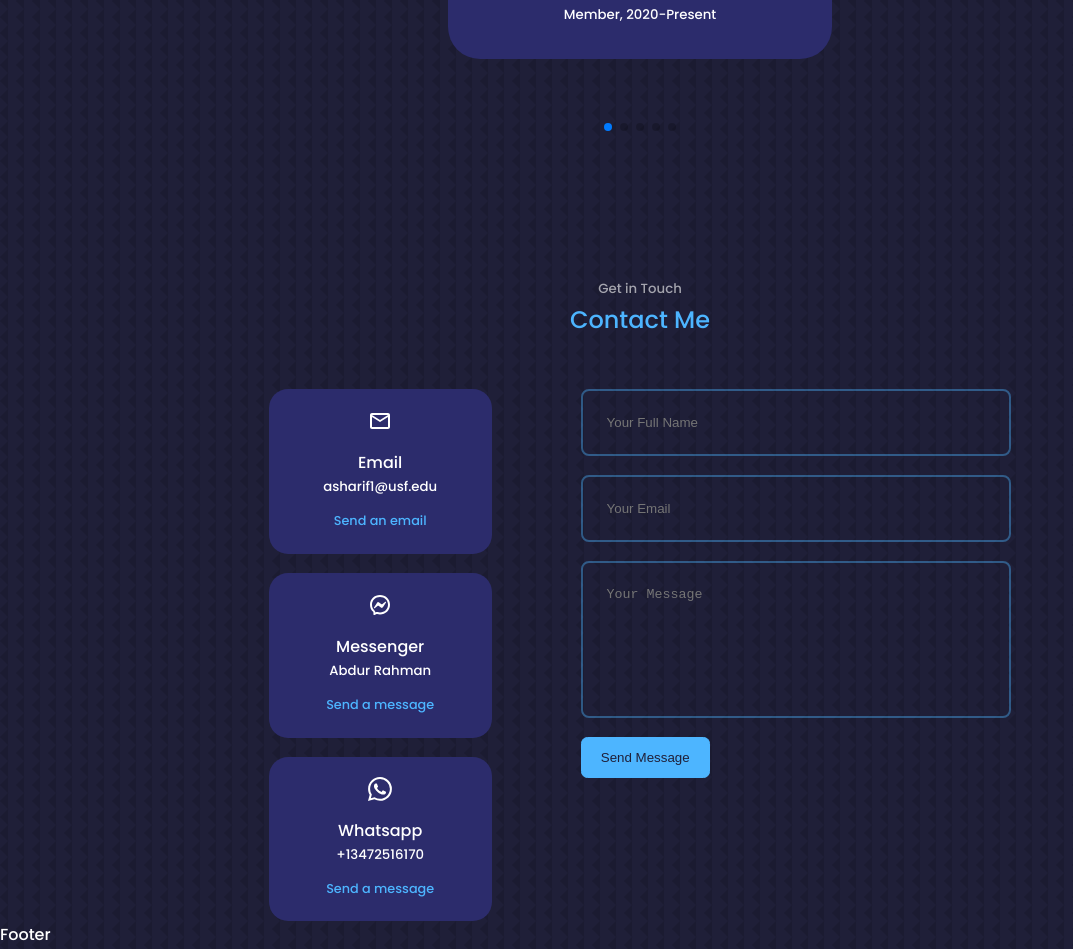
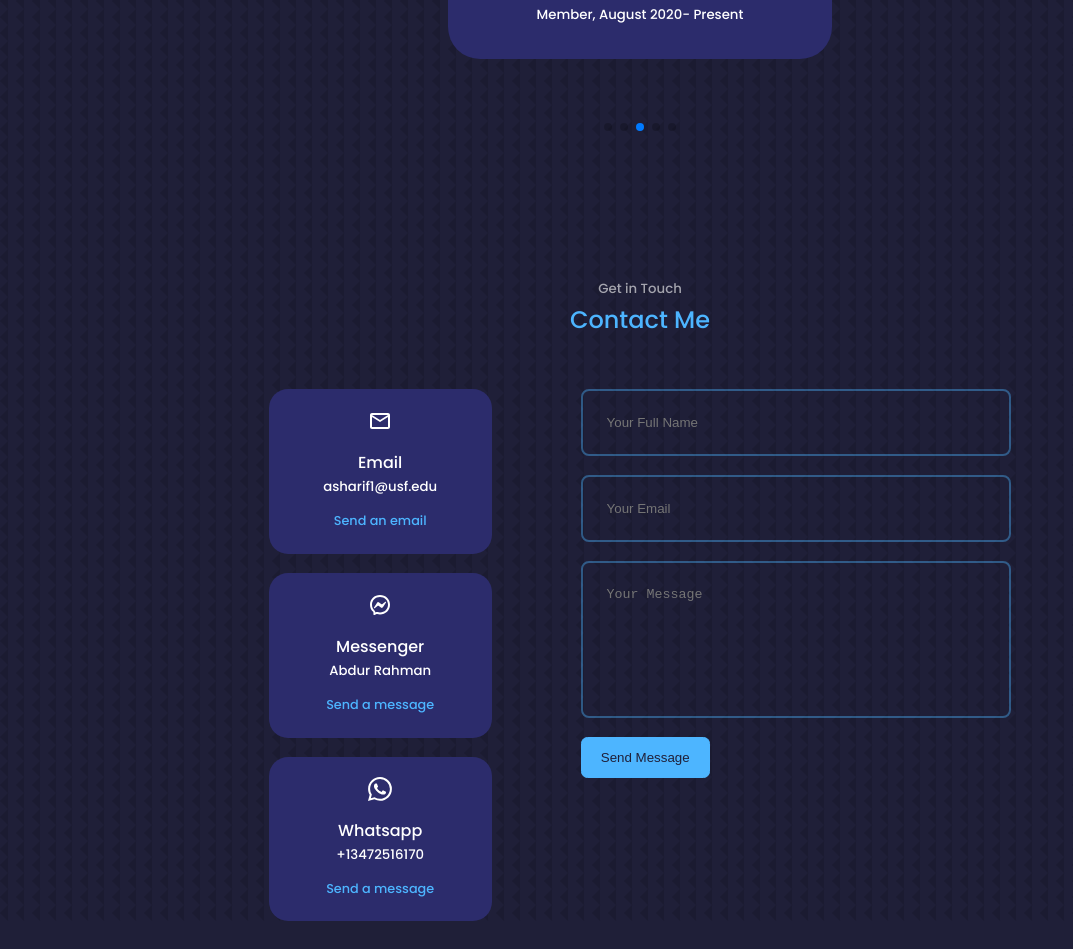
Before and after one commit to abdurctf/portfolio, a React (Create React App) app in the folder portfolio/: page / in a window 1280 px wide. Shown: the part 3191-4140 px from the top of the page, without its empty margins (0-1073 px from the left). After the commit the page ends 4112 px from the top, so only its background shows below. Built offline with nearby package versions, Linux system fonts and the light colour scheme.

Commit message:
auto swipe of ECAs

```diff
--- a/portfolio/src/App.jsx
+++ b/portfolio/src/App.jsx
@@ -4,7 +4,7 @@ import Nav from './components/nav/Nav'
 import Contact from './components/contact/Contact'
 import Experience from './components/experience/Experience'
 import Projects from './components/projects/Projects'
-import Footer from './components/footer/Footer'
+
 import About from './components/about/About'
 import Clubs from './components/clubs/Clubs'
 
@@ -20,7 +20,7 @@ const App = () => {
     <Projects/>
     <Clubs/>
     <Contact/>
-    <Footer/>
+
 
     </>
 
--- a/portfolio/src/components/clubs/Clubs.jsx
+++ b/portfolio/src/components/clubs/Clubs.jsx
@@ -1,6 +1,6 @@
 import React from 'react'
 import './clubs.css'
-import { Pagination } from 'swiper';
+import { Pagination, Autoplay } from 'swiper';
 import { Swiper, SwiperSlide } from 'swiper/react';
 import 'swiper/css';
 import 'swiper/css/pagination';
@@ -48,9 +48,10 @@ const clubs = () => {
         <h2>ECAs</h2>
 
     <Swiper className="container clubs__container"
-    modules={[Pagination]} spaceBetween={40}
+    modules={[Pagination, Autoplay]} spaceBetween={40}
     slidesPerView={1}
-    pagination={{clickable:true}}>
+    pagination={{clickable:true}}
+    autoplay={{delay:1500}}>
         {
             data.map(({title, position, image}, index) => {
                 return(
--- a/portfolio/src/components/footer/Footer.jsx
+++ /dev/null
@@ -1,10 +0,0 @@
-import React from 'react'
-import './footer.css'
-
-const Footer = () => {
-  return (
-    <div>Footer</div>
-  )
-}
-
-export default Footer
```
Also changed, not shown: portfolio/src/components/footer/footer.css (deleted).
